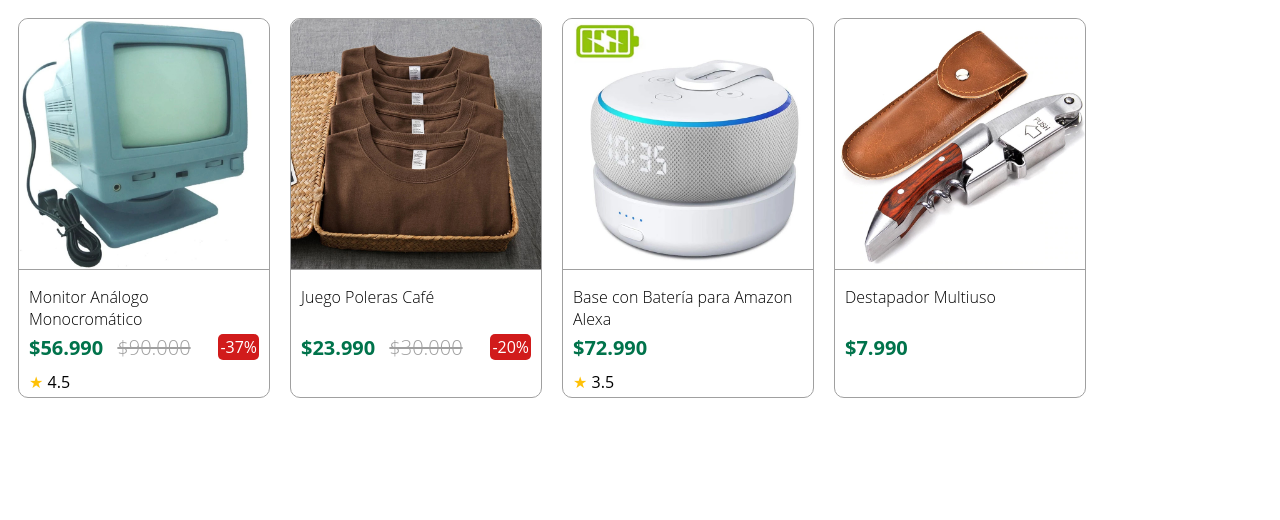
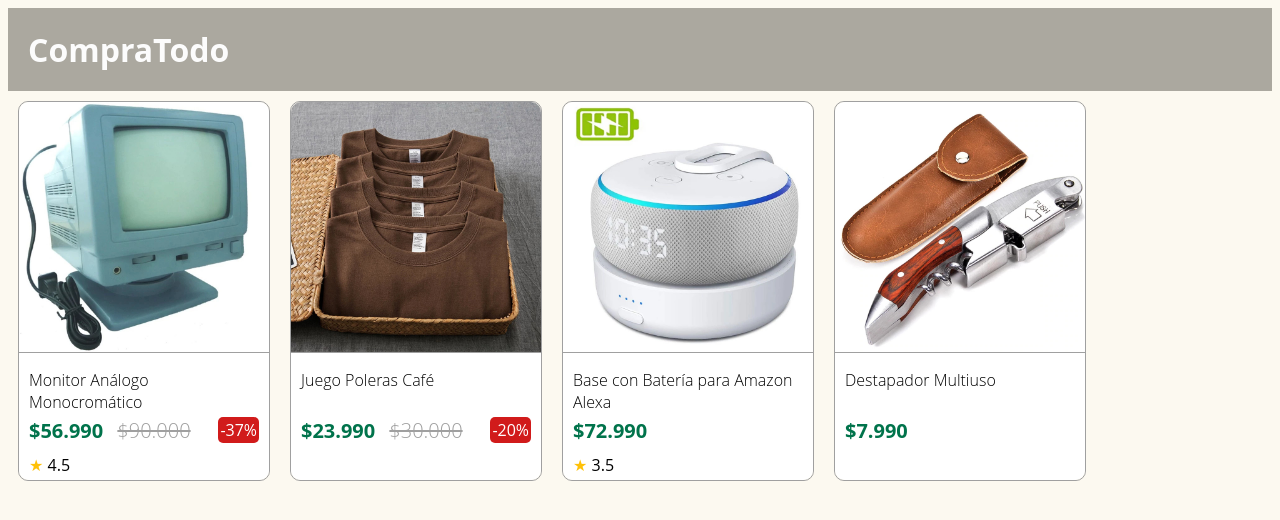
Before and after one commit to IIC3585-2021/web-components-grupo-13, a plain HTML site: page store.html in a window 1280 px wide. Drawn offline with Linux system fonts and the light colour scheme.

Commit message:
Add mock header

```diff
--- a/sellitem.js
+++ b/sellitem.js
@@ -58,6 +58,9 @@
   border-color: rgb(160,160,160);
   padding: 10px;
   padding-top: 0px;
+  background-color: white;
+  border-bottom-left-radius: 10px;
+  border-bottom-right-radius: 10px;
 }
 
 .product-name {
--- /dev/null
+++ b/store.css
@@ -0,0 +1,19 @@
+body {
+    font-family: 'Open Sans', 'Arial', 'sans-serif';
+    background-color: #fcf9f0;
+}
+
+header {
+    background-color: #aba89f;
+    padding: 20px;
+    color: #fcfcfc;
+}
+
+header h1 {
+    margin: 0px;
+}
+
+.catalog {
+    display: flex;
+    flex-wrap: wrap;
+}
--- a/store.html
+++ b/store.html
@@ -3,15 +3,13 @@
     <meta charset="UTF-8">
     <title>Online Store</title>
     <script src="sellitem.js"></script>
-    <style>
-        .catalog {
-            display: flex;
-            flex-wrap: wrap;
-        }
-    </style>
+    <link rel="stylesheet" href="store.css">
 </head>
 
 <body>
+    <header>
+        <h1>CompraTodo</h>
+    </header>
     <div class="catalog">
         <product-card image-path="img/products/1.jpg" rating="4.5" price="56990" original-price="90000">
             <div slot="product-name">Monitor Análogo Monocromático</div>
```
